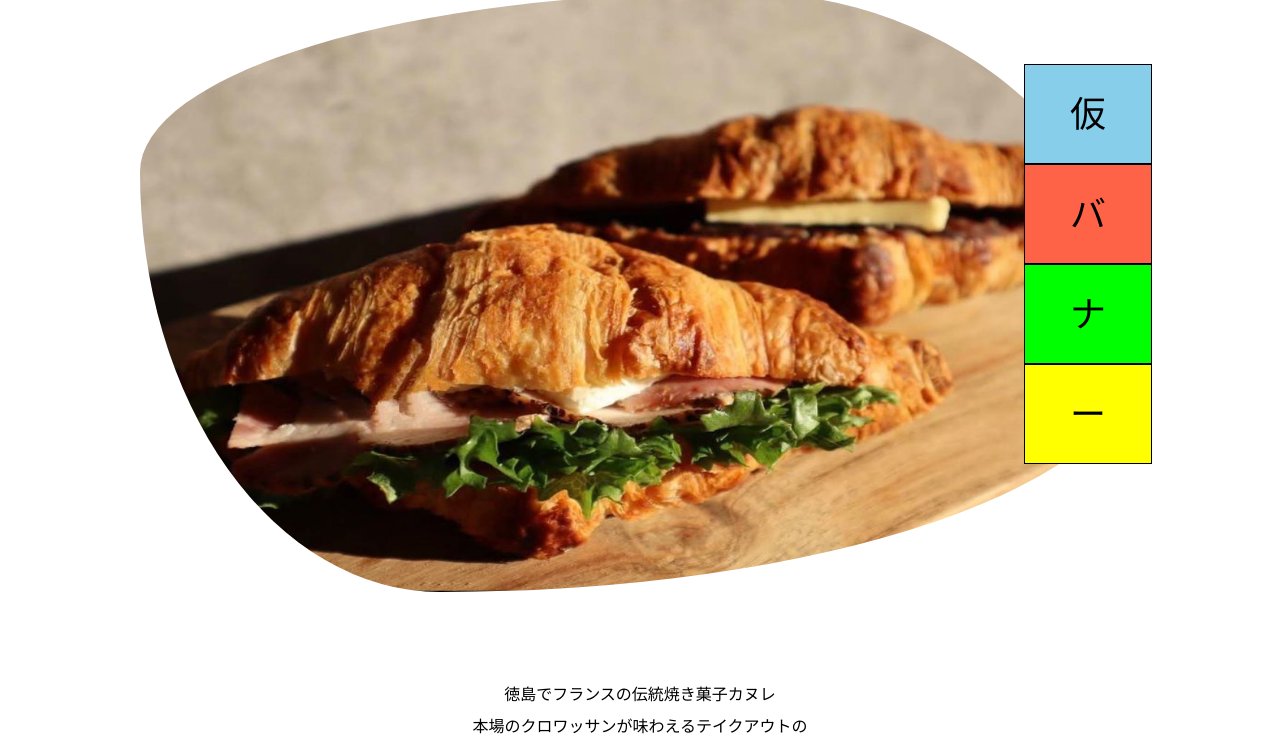
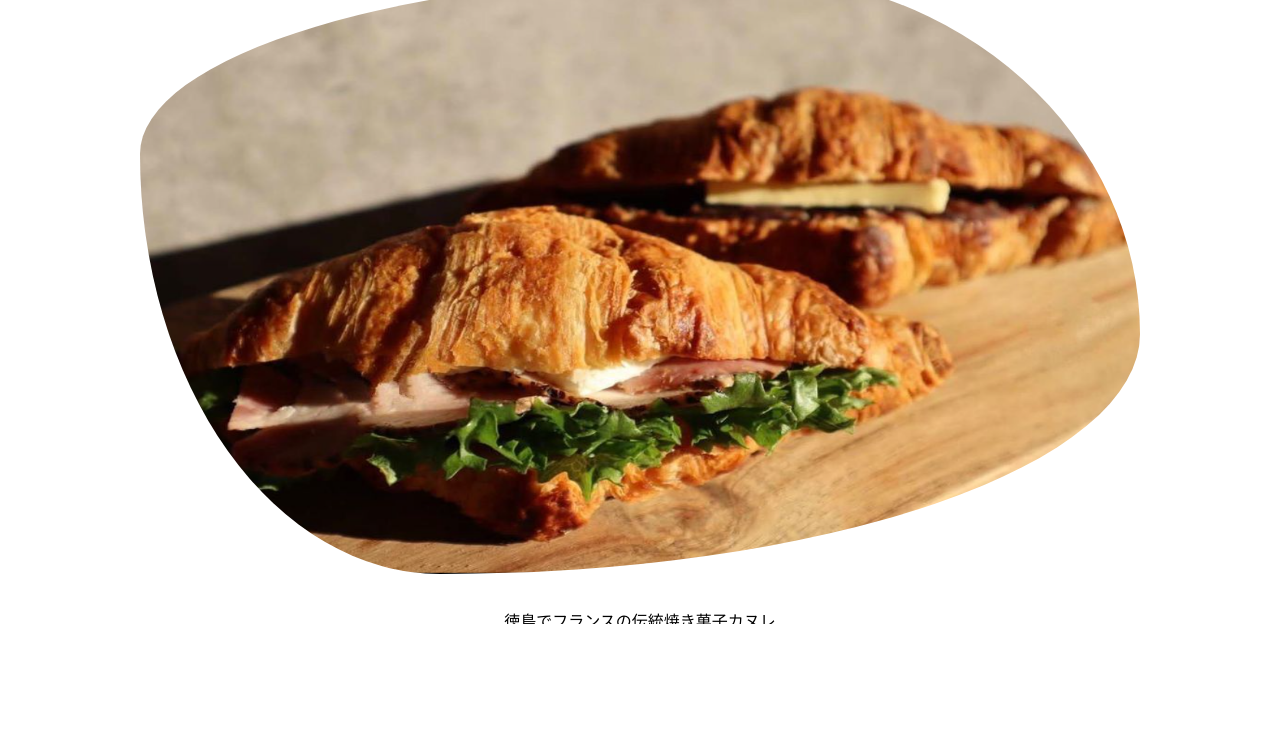
Before and after one commit to ayukasaijo1103/wag, a plain HTML site: page index.html in a window 1280 px wide. Shown: the part 176-925 px from the top of the page. After the commit the page ends 800 px from the top, so only its background shows below. Drawn offline with nearby package versions, Linux system fonts and the light colour scheme; some packages are replaced by stand-ins of ours; a web font is replaced by a local one.

Commit message:
second commit

```diff
--- a/css/style.css
+++ b/css/style.css
@@ -7,6 +7,10 @@
 .page-header{
     display: flex;
     justify-content: space-between;
+    position: fixed;
+    top: 0;
+    left: 0;
+    width: 100%;
 }
 .main-nav{
     display: flex;
@@ -37,29 +41,29 @@
 
 .page-title{
     position: absolute;
-    margin-left: 250px;
+    margin-left: 190px;
     margin-top: 70px;
     font-family: 'Cormorant Garamond', serif;
 }
 
-/*HOME CONTENT*/
+/*MAIN PAGE*/
 .slideshow-container {
     width: 1000px;
-    height: 600px; /* スライドショーの高さを調整 */
+    height:600px; /* スライドショーの高さを調整 */
     display: flex;
     overflow: hidden;
     text-align: center;
     margin: auto;
-
   }
 
   .slide {
     position: absolute;
     width: 1000px;
-    height: 600px;
+    height: 600;
     opacity: 0;
     transition: opacity 1s ease-in-out;
     display: flex;
+    margin-top: 150px;
   }
 
   .slide.active {
@@ -73,45 +77,26 @@
   }
 
   .main-content{
-    margin-top: 50px;
-    margin-bottom: 50px;
+    margin: 50px;
     font-family: 'Cormorant Garamond', serif;
     text-align: center;
     line-height: 2rem;
+    margin-top: 150px;
   }
 
-  .main{
+  .main p{
     font-size: 2rem;
     font-weight: bold;
+    margin-bottom: 50px;
   }
-  .right-fixed-banner {
-    position: fixed;
-    bottom: 20%;
-    right: 0;
-    width: 10%;
-    margin-right: 10%;
-    text-align: center;
-    line-height: 100px;
-    font-size: 36px;
-  }
-
-  .banner-box {
-    height: 100px;
-    border: 1px solid #000;
-  }
-
-  #banner-1 {
-    background: skyblue;
-  }
-
-  #banner-2 {
-    background: tomato;
-  }
-
-  #banner-3 {
-    background: lime;
-  }
-
-  #banner-4 {
-    background: yellow;
-  }
+ /*スクロールスナップ*/
+ .container{
+  overflow: auto;
+  scroll-snap-type: y proximity;
+  height: 100vh;
+ }
+ .section{
+  height: 100vh;
+  scroll-snap-align: start;
+ }
+ /*Message Page*/
--- a/index.html
+++ b/index.html
@@ -20,6 +20,7 @@
     </head>
 
     <body>
+        <div class="container">
         <header class="page-header">
             <h1><a href="index.html"><img class="logo" src="images/favicon.jpg" alt="logo"></a></h1>
           <nav>
@@ -34,7 +35,7 @@
           </nav>
           <h1 class="page-title">CANELÉ / CROISSANT WAG</h1>
         </header><!--HEADER PAGE-->
-
+        <section class="main-page">
         <diV class="slideshow-container">
            <div class="slide">
             <img src="images/big-bg.png" alt="カヌレ">
@@ -57,12 +58,15 @@
             <P>徳島でフランスの伝統焼き菓子カヌレ<br>
                 本場のクロワッサンが味わえるテイクアウトの<br>
                 小さなお店を営んでいます</P>
-        </article>
-        <div class="right-fixed-banner">
-            <div class="banner-box" id="banner-1">仮</div>
-            <div class="banner-box" id="banner-2">バ</div>
-            <div class="banner-box" id="banner-3">ナ</div>
-            <div class="banner-box" id="banner-4">ー</div>
-          </div>
+        </article><!--MainPage-->
+        </section>
+
+        <section class="message-page">
+            <h1 class="title">犬が嬉しい時などに飼い主に向けてしっぽを振るという意味の言葉 <br>
+                <span>WAG</span>
+            </h1>
+        </section>
+        </div>
+
     </body>
 </html>
```
